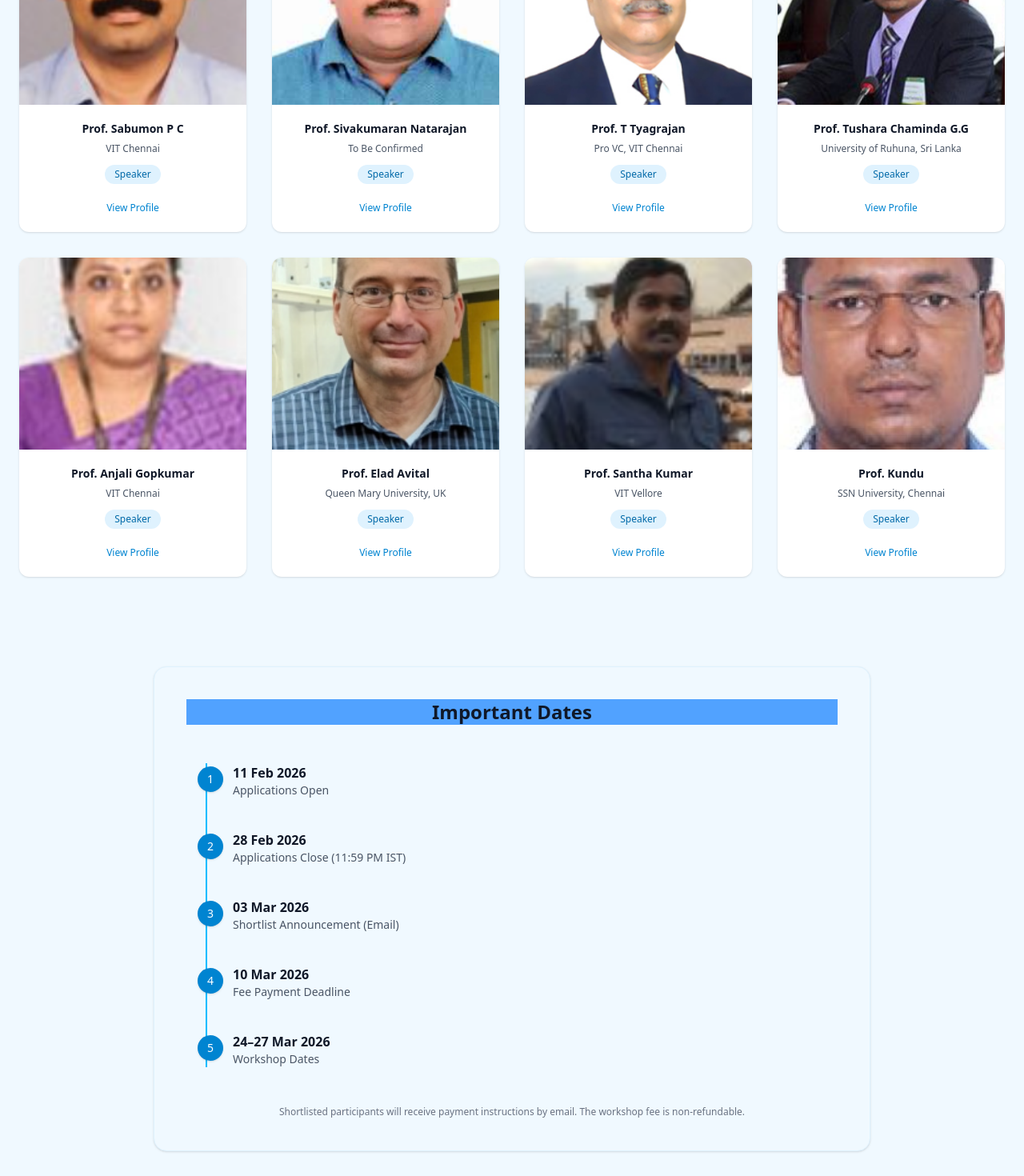
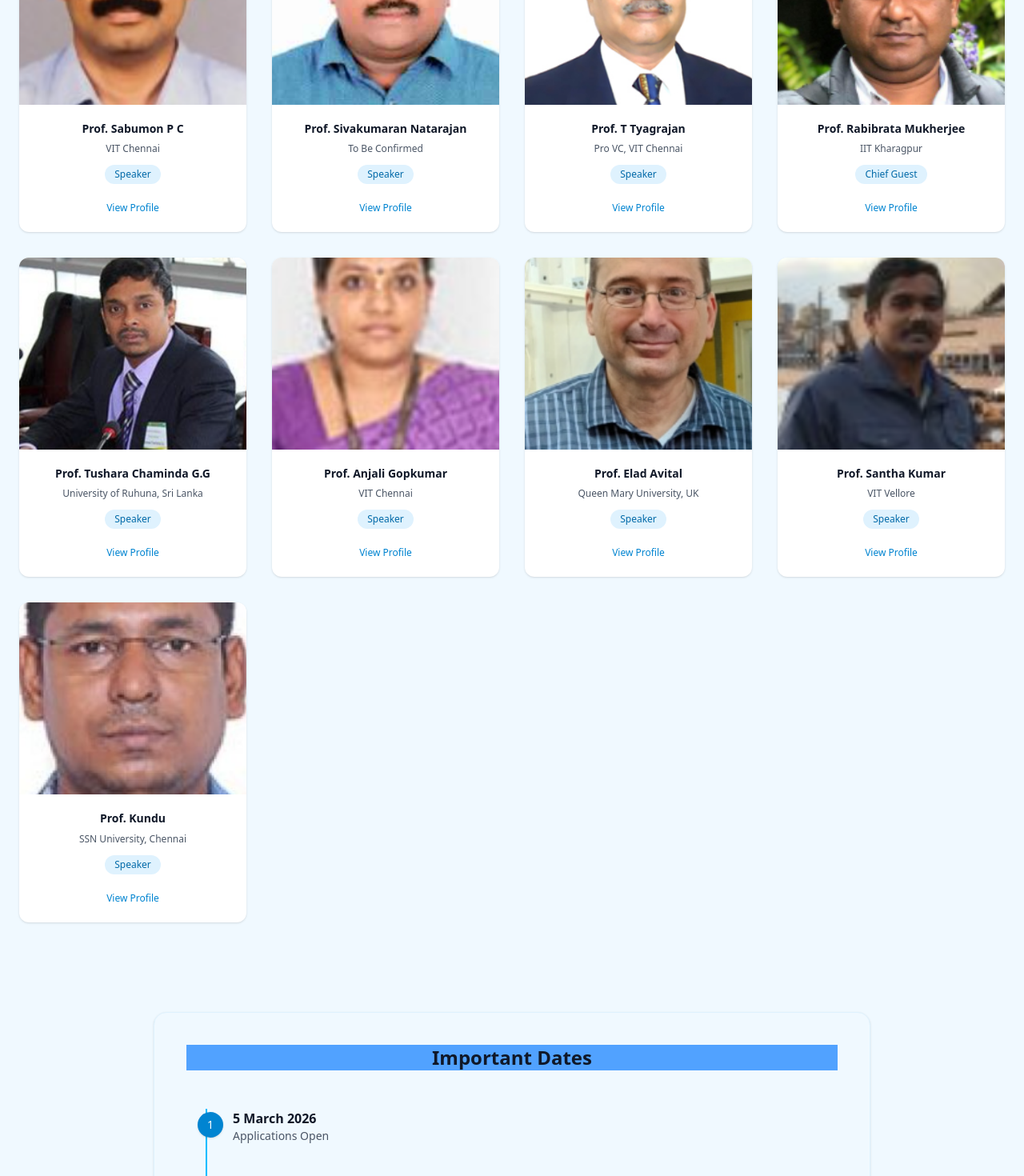
Before and after one commit to uzumaki902/webpage, a React app: page / in a window 1280 px wide. Shown: the part 4060-5530 px from the top of the page at 80% size. Built offline with nearby package versions, Linux system fonts and the light colour scheme; the HTML template or start-up script is replaced by a standard one.

Commit message:
dfgfdgfdg

```diff
--- a/src/components/Speakers.jsx
+++ b/src/components/Speakers.jsx
@@ -14,6 +14,7 @@ import subu from "../assets/images/subu.png";
 import shanta from "../assets/images/shanta.png";
 import sivakumaran from "../assets/images/sivakumaran.png";
 import ntyagi from "../assets/images/ntyagi.png";
+import hmm from "../assets/images/hmm.png";
 
 function Speakers() {
   const speakers = [
@@ -93,6 +94,13 @@ function Speakers() {
       role: "Speaker",
       link: "#",
       image: ntyagi,
+    },
+     {
+      name: "Prof. Rabibrata Mukherjee",
+      org: " IIT Kharagpur",
+      role: "Chief Guest",
+      link: "https://www.iitkgp.ac.in/department/CH/faculty/ch-rabibrata",
+      image: hmm,
     },
     {
       name: "Prof. Tushara Chaminda G.G",
@@ -198,11 +206,11 @@ function Speakers() {
 
           <div className="relative border-l-2 border-sky-400 ml-6">
             {[
-              ["11 Feb 2026", "Applications Open"],
-              ["28 Feb 2026", "Applications Close (11:59 PM IST)"],
-              ["03 Mar 2026", "Shortlist Announcement (Email)"],
-              ["10 Mar 2026", "Fee Payment Deadline"],
-              ["24–27 Mar 2026", "Workshop Dates"],
+              ["5 March 2026", "Applications Open"],
+              ["15 March 2026", "Applications Close (11:59 PM IST)"],
+              ["18 March 2026", "Shortlist Announcement (Email)"],
+              ["20 March 2026", "Fee Payment Deadline"],
+              ["27 March 2026", "Workshop Dates"],
             ].map(([date, text], i) => (
               <div key={i} className="mb-10 ml-8 relative">
                 <div className="absolute -left-11 top-1 w-8 h-8 bg-sky-600 text-white text-sm rounded-full flex items-center justify-center shadow">
```
Also changed, not shown: src/assets/images/hmm.png (added).
